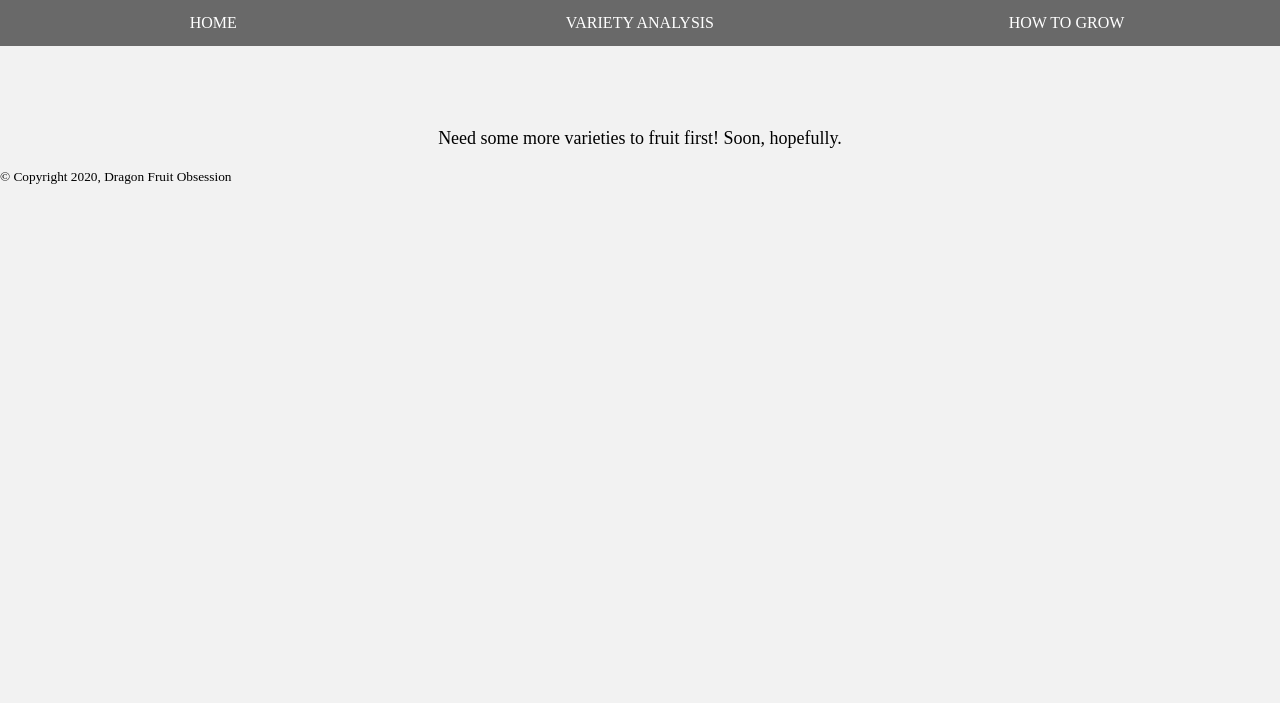
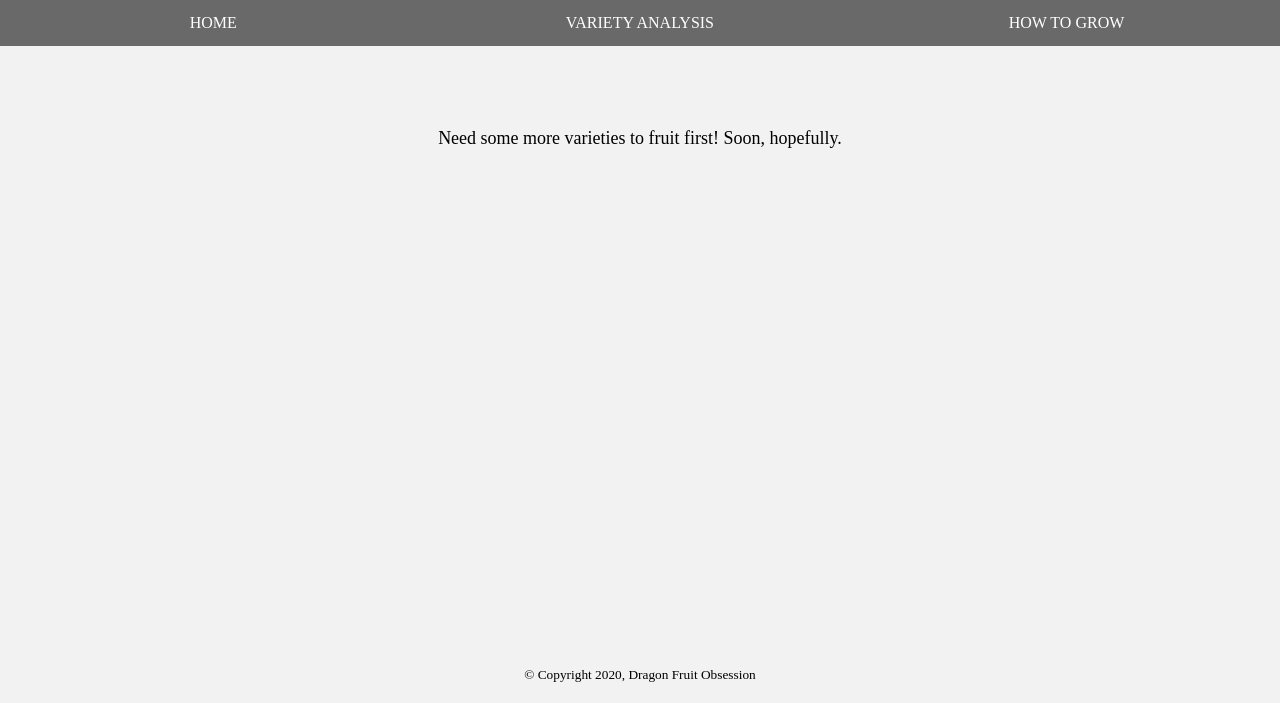
Before and after one commit to DragonFruitObsession/dragonfruitobsession.github.io, a PHP site: the page made by Website/Variety Analysis/Variety Analysis.html in a window 1280 px wide. Shown: the part 97-800 px from the top of the page. Run offline with PHP 8.4, Linux system fonts and the light colour scheme; some web fonts are replaced.

Commit message:
Update Variety Analysis.css

```diff
--- a/Website/Variety Analysis/Variety Analysis.css
+++ b/Website/Variety Analysis/Variety Analysis.css
@@ -77,3 +77,16 @@ body {
   text-align: center;
   font-size: large;
 }
+
+
+
+
+/* Copyright footer */
+small {
+  text-align: center;
+  width: 100%;
+  position: absolute;
+  bottom: 0;
+  left: 0;
+  padding: 20px;
+}
```
